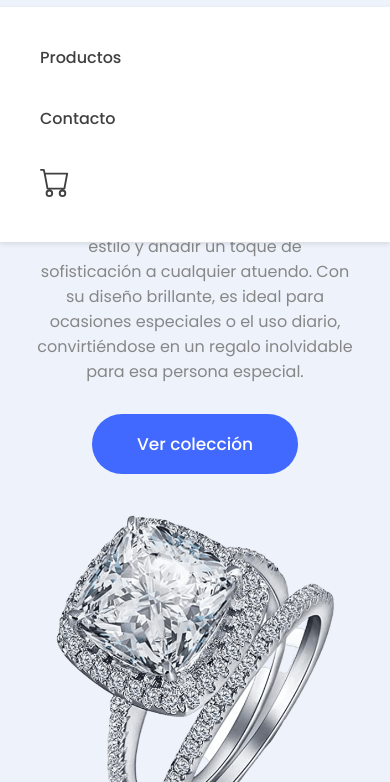
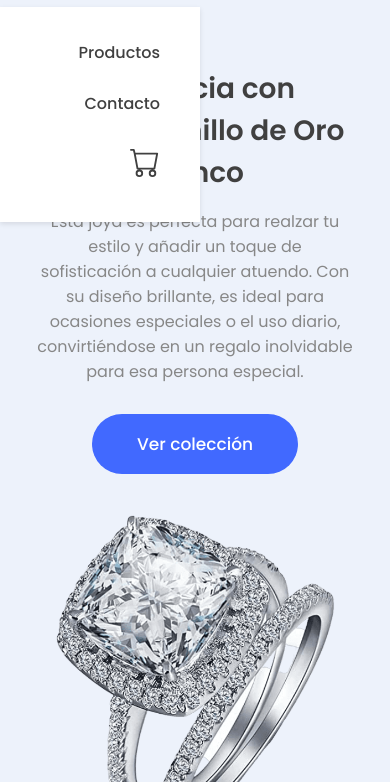
Before and after one commit to ferwargit/e-commerce, a plain HTML site: page index.html in a window 390 px wide. Both pictures are taken after a click on the element 357 px from the left and 34 px from the top of the page. Shown: the part 62-844 px from the top of the page. Drawn offline with Linux system fonts and the light colour scheme; no server answers.

Commit message:
Alineacion de items

```diff
--- a/css/styles.css
+++ b/css/styles.css
@@ -576,13 +576,13 @@ footer {
         display: none;
         position: absolute;
         top: 100%;
-        left: 0;
-        width: 100%;
+        right: 0;
+        width: 200px;
         background-color: #fff;
-        padding: 20px;
+        padding: 10px 0;
         box-shadow: 0 2px 5px rgba(0, 0, 0, 0.1);
         flex-direction: column;
-        align-items: flex-start; /* Alinear elementos a la izquierda start*/
+        align-items: flex-end;
     }
 
     #navbar-links.active {
@@ -594,30 +594,34 @@ footer {
         flex-direction: column;
         padding: 0;
         margin: 0;
+        align-items: flex-end;
     }
 
     #navbar-links li {
-        margin: 10px 0;
-        width: 100%;
+        margin: 5px 0;
+        width: auto;
         padding: 0 20px;
+        text-align: right;
     }
-
 
     #navbar-links a {
         display: block;
         padding: 8px 0;
+        text-align: right;
     }
 
     #navbar-cart {
-        margin: 10px 0;
-        width: 100%;
+        margin: 5px 0;
+        width: auto;
         padding: 0 20px;
+        text-align: right;
     }
 
     /* Asegurar que el carrito esté alineado con los otros elementos */
     #navbar-cart a {
         display: block;
         padding: 8px 0;
+        text-align: right;
     }
 
     /* Añadir botón hamburguesa */
```
